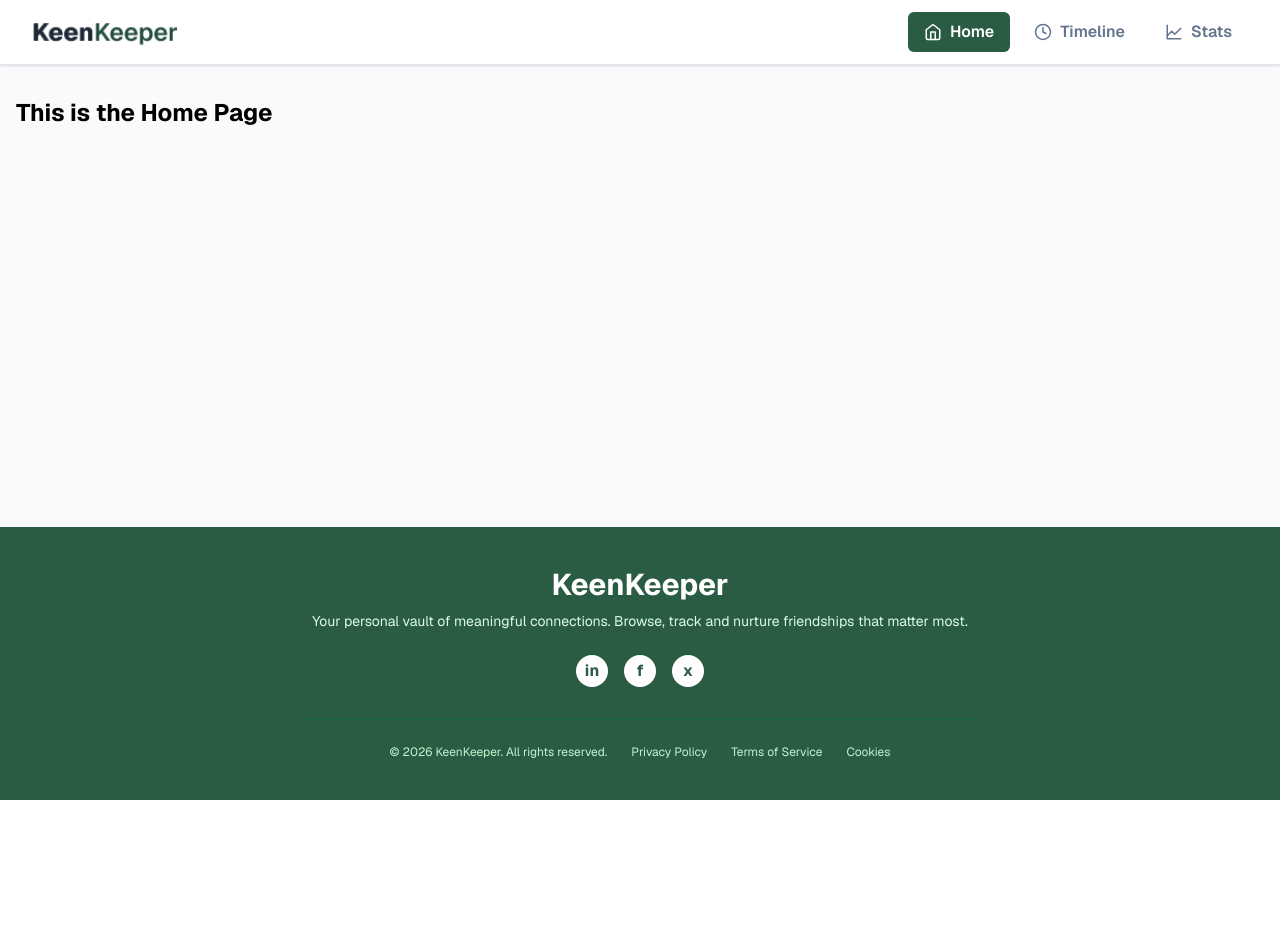
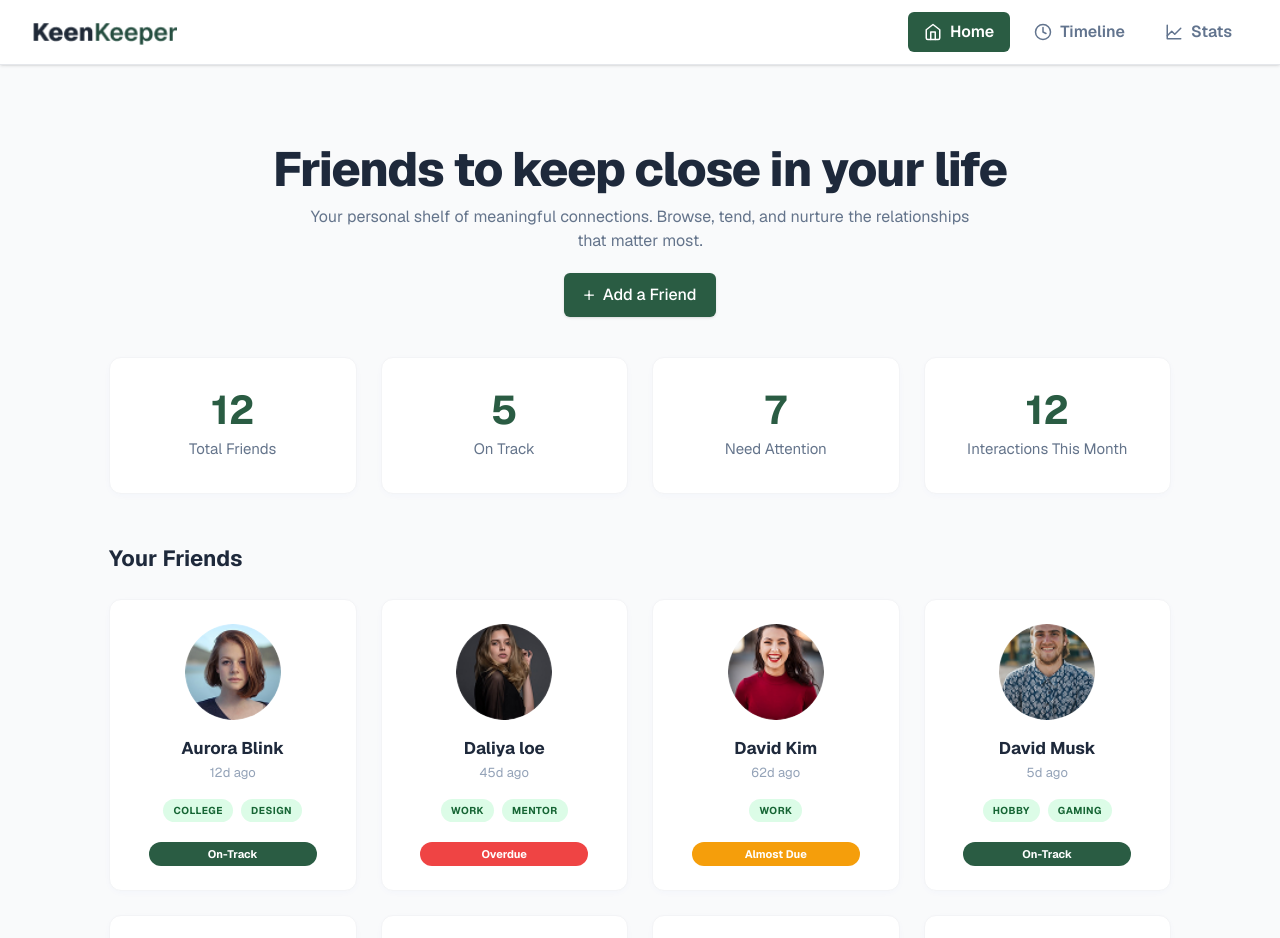
Before and after one commit to Arfan1317/assignment7, a React (Vite) app: page / in a window 1280 px wide. Shown: the top 938 px of the page. Before the commit the page ends 800 px from the top, so only its background shows below. Built offline with nearby package versions, Linux system fonts and the light colour scheme.

Commit message:
added homepage

```diff
--- a/public/friends.json
+++ b/public/friends.json
@@ -13,8 +13,8 @@
   },
   {
     "id": 2,
-    "name": "Daliya Ioe",
-    "picture": "/friendspic/Daliya Ioe.png",
+    "name": "Daliya loe",
+    "picture": "/friendspic/Daliya loe.png",
     "email": "daliya.ioe@example.com",
     "days_since_contact": 45,
     "status": "overdue",
--- a/src/pages/Home.jsx
+++ b/src/pages/Home.jsx
@@ -1,3 +1,138 @@
+import { useState, useEffect } from "react";
+import { Link } from "react-router";
+
 export default function Home() {
-  return <div className="text-2xl font-bold">This is the Home Page</div>;
+  const [friends, setFriends] = useState([]);
+  const [loading, setLoading] = useState(true);
+
+  useEffect(() => {
+    setTimeout(() => {
+      fetch("/friends.json")
+        .then((response) => response.json())
+        .then((data) => {
+          setFriends(data);
+          setLoading(false);
+        })
+        .catch((error) => console.error("Error loading friends:", error));
+    }, 600);
+  }, []);
+
+  const totalFriends = friends.length;
+  const onTrack = loading ? 0 : friends.filter((f) => f.status === "on-track").length;
+  const needAttention = loading ? 0 : friends.filter((f) => f.status !== "on-track").length;
+
+  const getStatusColor = (status) => {
+    switch (status) {
+      case "overdue":
+        return "bg-[#EF4444] text-white";
+      case "almost due":
+        return "bg-[#F59E0B] text-white";
+      case "on-track":
+        return "bg-[#2A5C43] text-white";
+      default:
+        return "bg-gray-200 text-gray-800";
+    }
+  };
+
+  return (
+    <div className="max-w-[1110px] mx-auto px-4 sm:px-6 py-12">
+
+      <div className="text-center space-y-3 mb-10">
+        <h1 className="text-4xl md:text-5xl font-extrabold text-[#1e293b] tracking-tight">
+          Friends to keep close in your life
+        </h1>
+        <p className="text-[#64748b] text-[15px] md:text-base max-w-2xl mx-auto">
+          Your personal shelf of meaningful connections. Browse, tend, and nurture the
+          relationships that matter most.
+        </p>
+        <div className="pt-2">
+          <button className="bg-[#2A5C43] hover:bg-[#1f4532] text-white px-5 py-2.5 rounded-md font-medium transition-colors duration-200 inline-flex items-center gap-2 shadow-sm hover:shadow-md">
+            <span className="text-xl leading-none font-light mb-[2px]">+</span> Add a Friend
+          </button>
+        </div>
+      </div>
+
+      <div className="grid grid-cols-2 md:grid-cols-4 gap-4 md:gap-6 mb-12">
+
+        <div className="bg-white rounded-xl p-6 md:py-8 text-center shadow-[0_2px_10px_-3px_rgba(6,81,237,0.05)] border border-gray-100 hover:shadow-md hover:-translate-y-1 transition-all duration-300">
+          <h3 className="text-[40px] leading-none font-bold text-[#2A5C43] mb-2">{loading ? "-" : totalFriends}</h3>
+          <p className="text-[15px] text-[#64748b]">Total Friends</p>
+        </div>
+
+        <div className="bg-white rounded-xl p-6 md:py-8 text-center shadow-[0_2px_10px_-3px_rgba(6,81,237,0.05)] border border-gray-100 hover:shadow-md hover:-translate-y-1 transition-all duration-300">
+          <h3 className="text-[40px] leading-none font-bold text-[#2A5C43] mb-2">{loading ? "-" : onTrack}</h3>
+          <p className="text-[15px] text-[#64748b]">On Track</p>
+        </div>
+
+        <div className="bg-white rounded-xl p-6 md:py-8 text-center shadow-[0_2px_10px_-3px_rgba(6,81,237,0.05)] border border-gray-100 hover:shadow-md hover:-translate-y-1 transition-all duration-300">
+          <h3 className="text-[40px] leading-none font-bold text-[#2A5C43] mb-2">{loading ? "-" : needAttention}</h3>
+          <p className="text-[15px] text-[#64748b]">Need Attention</p>
+        </div>
+
+        <div className="bg-white rounded-xl p-6 md:py-8 text-center shadow-[0_2px_10px_-3px_rgba(6,81,237,0.05)] border border-gray-100 hover:shadow-md hover:-translate-y-1 transition-all duration-300">
+
+          <h3 className="text-[40px] leading-none font-bold text-[#2A5C43] mb-2">12</h3>
+          <p className="text-[15px] text-[#64748b]">Interactions This Month</p>
+        </div>
+
+      </div>
+
+
+      <div>
+        <h2 className="text-[22px] font-bold text-[#1e293b] mb-6">Your Friends</h2>
+
+        {loading ? (
+          <div className="flex flex-col justify-center items-center py-20 space-y-4">
+            <div className="animate-spin rounded-full h-12 w-12 border-t-4 border-b-4 border-[#2A5C43]"></div>
+            <p className="text-[#64748b] font-medium animate-pulse">Loading connections...</p>
+          </div>
+        ) : (
+          <div className="grid grid-cols-1 sm:grid-cols-2 lg:grid-cols-4 gap-6">
+            {friends.map((friend) => (
+              <Link
+                to={`/friend/${friend.id}`}
+                key={friend.id}
+                className="bg-white rounded-xl p-6 flex flex-col items-center text-center shadow-[0_2px_10px_-3px_rgba(6,81,237,0.05)] border border-gray-100 hover:shadow-md hover:-translate-y-1 transition-all duration-300 cursor-pointer group"
+              >
+                <div className="mb-4">
+                  <img
+                    src={friend.picture}
+                    alt={friend.name}
+                    className="w-20 h-20 md:w-24 md:h-24 rounded-full object-cover group-hover:scale-105 transition-transform duration-300"
+                  />
+                </div>
+
+                <h3 className="text-[17px] font-bold text-[#1e293b] mb-0.5">
+                  {friend.name}
+                </h3>
+                <p className="text-[13px] text-[#94a3b8] mb-4">
+                  {friend.days_since_contact}d ago
+                </p>
+
+                <div className="flex flex-wrap justify-center gap-2 mb-5">
+                  {friend.tags.map((tag) => (
+                    <span
+                      key={tag}
+                      className="px-2.5 py-1 bg-[#dcfce7] text-[#166534] text-[10px] font-bold rounded-full uppercase tracking-wider"
+                    >
+                      {tag}
+                    </span>
+                  ))}
+                </div>
+
+                <span
+                  className={`px-5 py-1 text-[11px] font-bold rounded-full capitalize w-[85%] ${getStatusColor(
+                    friend.status
+                  )}`}
+                >
+                  {friend.status}
+                </span>
+              </Link>
+            ))}
+          </div>
+        )}
+      </div>
+
+    </div>
+  );
 }
```
